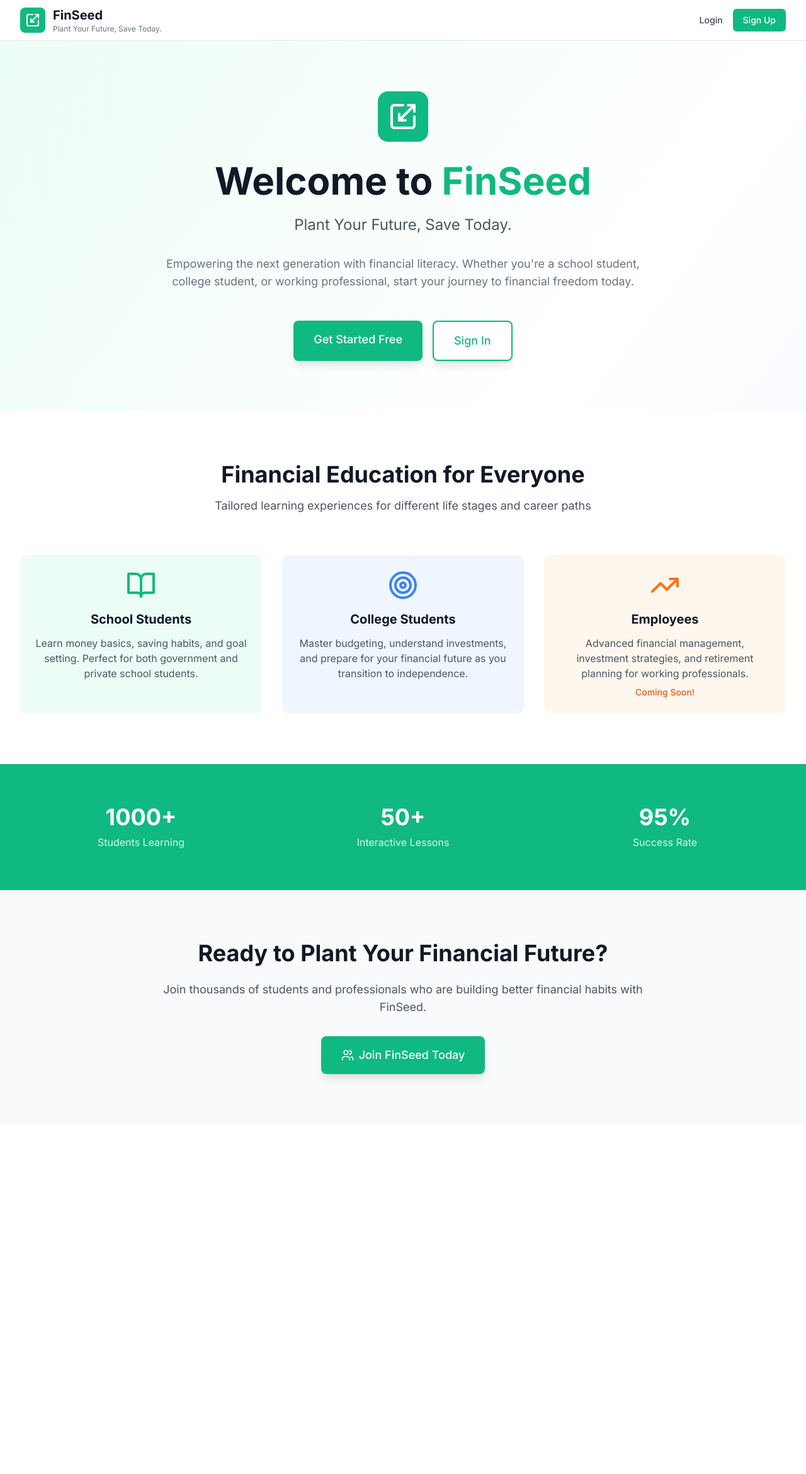
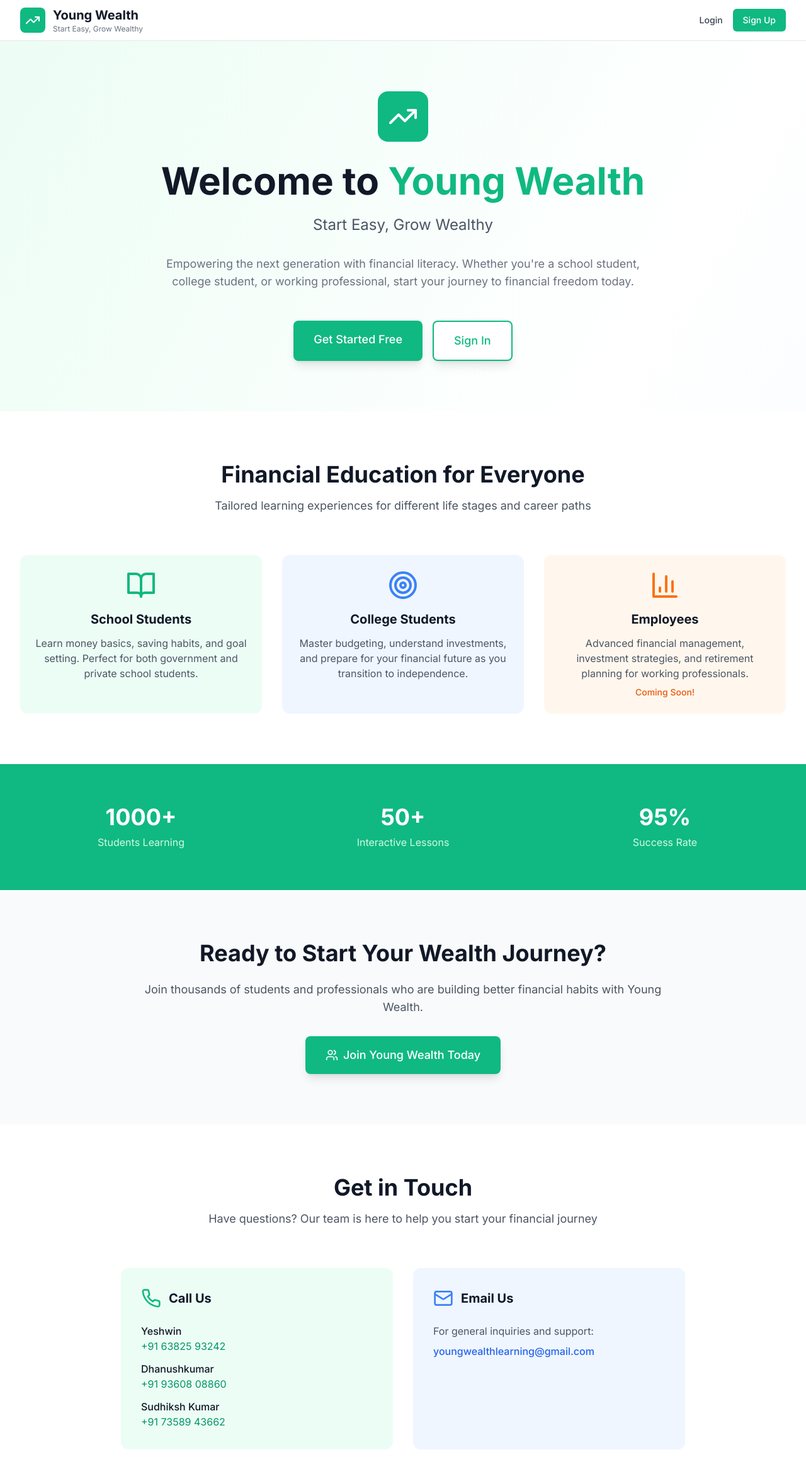
Before and after one commit to nareshkannasln/Young-wealth, a React (Vite) app: page / in a window 1280 px wide. Shown: the top 2340 px of the page at 63% size. Before the commit the page ends 1785 px from the top, so only its background shows below. Built offline with nearby package versions, Linux system fonts and the light colour scheme.

Commit message:
Update branding to Young Wealth

```diff
--- a/index.html
+++ b/index.html
@@ -7,7 +7,7 @@
     <link rel="preconnect" href="https://fonts.googleapis.com">
     <link rel="preconnect" href="https://fonts.gstatic.com" crossorigin>
     <link href="https://fonts.googleapis.com/css2?family=Inter:wght@400;500;600;700&display=swap" rel="stylesheet">
-    <title>FinSeed - Plant Your Future, Save Today</title>
+    <title>Young Wealth - Start Easy, Grow Wealthy</title>
   </head>
   <body style="font-family: 'Inter', sans-serif;">
     <div id="root"></div>
--- a/src/components/auth/Login.tsx
+++ b/src/components/auth/Login.tsx
@@ -1,6 +1,6 @@
 import React, { useState } from 'react';
 import { Link, useNavigate } from 'react-router-dom';
-import { Eye, EyeOff, Scaling as Seedling } from 'lucide-react';
+import { Eye, EyeOff, TrendingUp } from 'lucide-react';
 import { useAuth } from '../../hooks/useAuth';
 import { LoginCredentials, UserRole } from '../../types/auth';
 
@@ -80,14 +80,14 @@ export const Login: React.FC = () => {
       <div className="sm:mx-auto sm:w-full sm:max-w-md">
         <div className="flex justify-center">
           <div className="bg-emerald-500 p-3 rounded-xl">
-            <Seedling className="h-8 w-8 text-white" />
+            <TrendingUp className="h-8 w-8 text-white" />
           </div>
         </div>
         <h2 className="mt-6 text-center text-3xl font-bold text-gray-900">
-          Welcome back to FinSeed
+          Welcome back to Young Wealth
         </h2>
         <p className="mt-2 text-center text-sm text-gray-600">
-          Plant Your Future, Save Today.
+          Start Easy, Grow Wealthy
         </p>
       </div>
 
--- a/src/components/auth/Signup.tsx
+++ b/src/components/auth/Signup.tsx
@@ -1,6 +1,6 @@
 import React, { useState } from 'react';
 import { Link, useNavigate } from 'react-router-dom';
-import { Eye, EyeOff, Scaling as Seedling } from 'lucide-react';
+import { Eye, EyeOff, TrendingUp } from 'lucide-react';
 import { useAuth } from '../../hooks/useAuth';
 import { SignupData, UserRole, SchoolType } from '../../types/auth';
 
@@ -83,14 +83,14 @@ export const Signup: React.FC = () => {
       <div className="sm:mx-auto sm:w-full sm:max-w-md">
         <div className="flex justify-center">
           <div className="bg-emerald-500 p-3 rounded-xl">
-            <Seedling className="h-8 w-8 text-white" />
+            <TrendingUp className="h-8 w-8 text-white" />
           </div>
         </div>
         <h2 className="mt-6 text-center text-3xl font-bold text-gray-900">
-          Join FinSeed Today
+          Join Young Wealth Today
         </h2>
         <p className="mt-2 text-center text-sm text-gray-600">
-          Plant Your Future, Save Today.
+          Start Easy, Grow Wealthy
         </p>
       </div>
 
--- a/src/components/layout/Header.tsx
+++ b/src/components/layout/Header.tsx
@@ -1,6 +1,6 @@
 import React from 'react';
 import { Link } from 'react-router-dom';
-import { Scaling as Seedling, LogOut } from 'lucide-react';
+import { TrendingUp, LogOut } from 'lucide-react';
 import { useAuth } from '../../hooks/useAuth';
 
 export const Header: React.FC = () => {
@@ -16,11 +16,11 @@ export const Header: React.FC = () => {
         <div className="flex justify-between items-center h-16">
           <Link to="/" className="flex items-center space-x-3">
             <div className="bg-emerald-500 p-2 rounded-lg">
-              <Seedling className="h-6 w-6 text-white" />
+              <TrendingUp className="h-6 w-6 text-white" />
             </div>
             <div>
-              <h1 className="text-xl font-bold text-gray-900">FinSeed</h1>
-              <p className="text-xs text-gray-500">Plant Your Future, Save Today.</p>
+              <h1 className="text-xl font-bold text-gray-900">Young Wealth</h1>
+              <p className="text-xs text-gray-500">Start Easy, Grow Wealthy</p>
             </div>
           </Link>
 
--- a/src/components/pages/Home.tsx
+++ b/src/components/pages/Home.tsx
@@ -1,6 +1,6 @@
 import React from 'react';
 import { Link } from 'react-router-dom';
-import { Scaling as Seedling, BookOpen, Target, TrendingUp, Users } from 'lucide-react';
+import { TrendingUp, BookOpen, Target, BarChart3, Users, Phone, Mail } from 'lucide-react';
 
 export const Home: React.FC = () => {
   return (
@@ -10,14 +10,14 @@ export const Home: React.FC = () => {
         <div className="text-center">
           <div className="flex justify-center mb-8">
             <div className="bg-emerald-500 p-4 rounded-2xl">
-              <Seedling className="h-12 w-12 text-white" />
+              <TrendingUp className="h-12 w-12 text-white" />
             </div>
           </div>
           <h1 className="text-4xl md:text-6xl font-bold text-gray-900 mb-6">
-            Welcome to <span className="text-emerald-500">FinSeed</span>
+            Welcome to <span className="text-emerald-500">Young Wealth</span>
           </h1>
           <p className="text-xl md:text-2xl text-gray-600 mb-8">
-            Plant Your Future, Save Today.
+            Start Easy, Grow Wealthy
           </p>
           <p className="text-lg text-gray-500 mb-12 max-w-3xl mx-auto">
             Empowering the next generation with financial literacy. Whether you're a school student,
@@ -73,7 +73,7 @@ export const Home: React.FC = () => {
             </div>
 
             <div className="text-center p-6 bg-orange-50 rounded-xl">
-              <TrendingUp className="h-12 w-12 text-orange-500 mx-auto mb-4" />
+              <BarChart3 className="h-12 w-12 text-orange-500 mx-auto mb-4" />
               <h3 className="text-xl font-bold text-gray-900 mb-3">Employees</h3>
               <p className="text-gray-600">
                 Advanced financial management, investment strategies, and
@@ -109,18 +109,71 @@ export const Home: React.FC = () => {
       <div className="bg-gray-50 py-20">
         <div className="max-w-4xl mx-auto text-center px-4 sm:px-6 lg:px-8">
           <h2 className="text-3xl md:text-4xl font-bold text-gray-900 mb-6">
-            Ready to Plant Your Financial Future?
+            Ready to Start Your Wealth Journey?
           </h2>
           <p className="text-lg text-gray-600 mb-8">
-            Join thousands of students and professionals who are building better financial habits with FinSeed.
+            Join thousands of students and professionals who are building better financial habits with Young Wealth.
           </p>
           <Link
             to="/signup"
             className="bg-emerald-500 hover:bg-emerald-600 text-white px-8 py-4 rounded-lg text-lg font-medium transition-colors shadow-lg hover:shadow-xl inline-flex items-center"
           >
             <Users className="h-5 w-5 mr-2" />
-            Join FinSeed Today
+            Join Young Wealth Today
           </Link>
+        </div>
+      </div>
+
+      {/* Contact Section */}
+      <div className="bg-white py-20">
+        <div className="max-w-7xl mx-auto px-4 sm:px-6 lg:px-8">
+          <div className="text-center mb-16">
+            <h2 className="text-3xl md:text-4xl font-bold text-gray-900 mb-4">
+              Get in Touch
+            </h2>
+            <p className="text-lg text-gray-600 max-w-2xl mx-auto">
+              Have questions? Our team is here to help you start your financial journey
+            </p>
+          </div>
+
+          <div className="grid grid-cols-1 md:grid-cols-2 gap-8 max-w-4xl mx-auto">
+            <div className="bg-emerald-50 rounded-xl p-8">
+              <div className="flex items-center mb-6">
+                <Phone className="h-8 w-8 text-emerald-500 mr-3" />
+                <h3 className="text-xl font-bold text-gray-900">Call Us</h3>
+              </div>
+              <div className="space-y-3">
+                <div>
+                  <p className="font-medium text-gray-900">Yeshwin</p>
+                  <p className="text-emerald-600">+91 63825 93242</p>
+                </div>
+                <div>
+                  <p className="font-medium text-gray-900">Dhanushkumar</p>
+                  <p className="text-emerald-600">+91 93608 08860</p>
+                </div>
+                <div>
+                  <p className="font-medium text-gray-900">Sudhiksh Kumar</p>
+                  <p className="text-emerald-600">+91 73589 43662</p>
+                </div>
+              </div>
+            </div>
+
+            <div className="bg-blue-50 rounded-xl p-8">
+              <div className="flex items-center mb-6">
+                <Mail className="h-8 w-8 text-blue-500 mr-3" />
+                <h3 className="text-xl font-bold text-gray-900">Email Us</h3>
+              </div>
+              <div>
+                <p className="text-gray-600 mb-2">For general inquiries and support:</p>
+                <a
+                  href="mailto:youngwealthlearning@gmail.com"
+                  className="text-blue-600 hover:text-blue-700 font-medium transition-colors"
+                >
+                  youngwealthlearning@gmail.com
+                </a>
+              </div>
+            </div>
+          </div>
         </div>
       </div>
     </div>
--- a/src/hooks/useAuth.ts
+++ b/src/hooks/useAuth.ts
@@ -1,8 +1,8 @@
 import { useState, useEffect } from 'react';
 import { User, AuthState, LoginCredentials, SignupData } from '../types/auth';
 
-const STORAGE_KEY = 'finseed_auth';
-const USERS_KEY = 'finseed_users';
+const STORAGE_KEY = 'youngwealth_auth';
+const USERS_KEY = 'youngwealth_users';
 
 // Mock users for development
 const mockUsers: User[] = [
```
